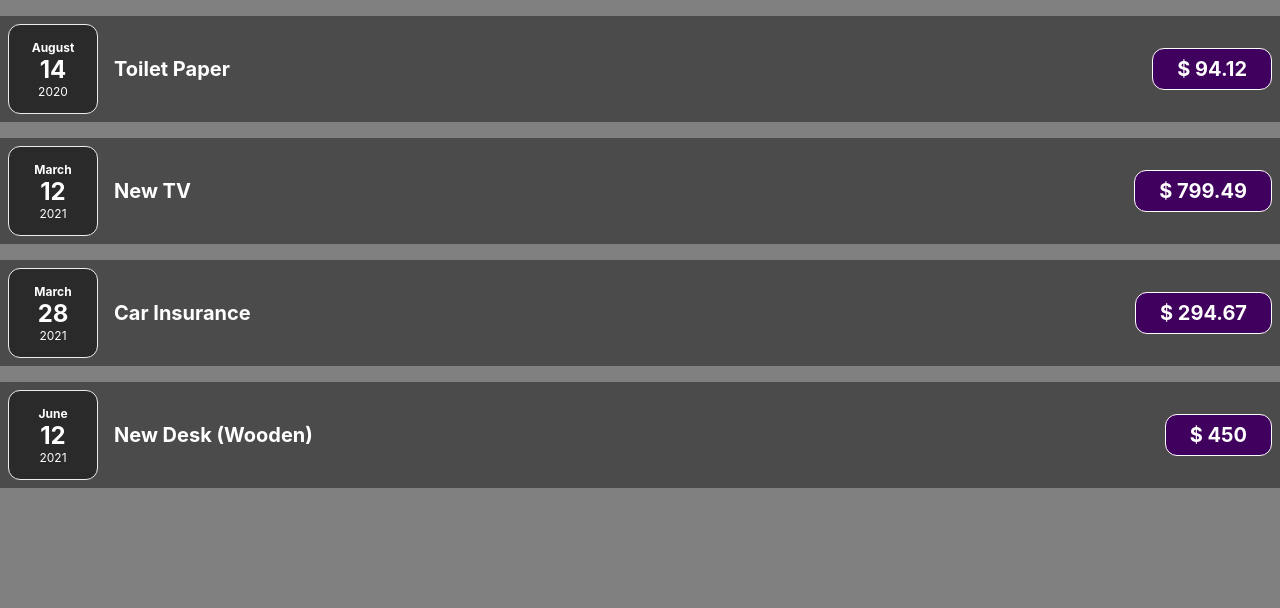
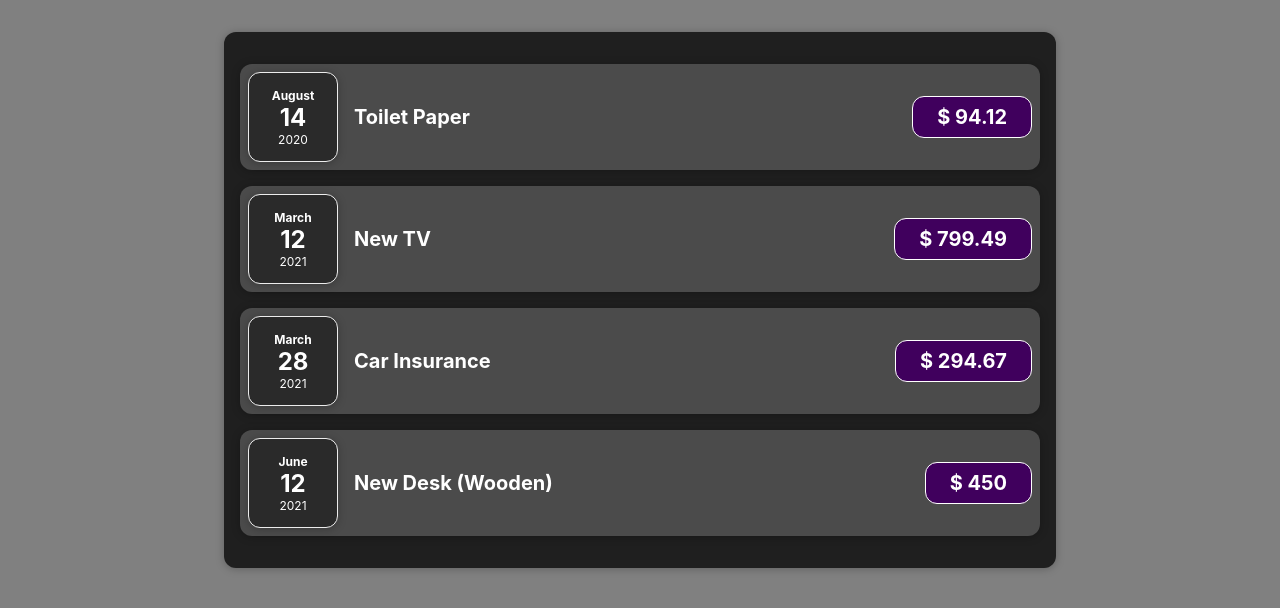
Before and after one commit to avishekdr/react-tutorial, a React (Create React App) app: page / in a window 1280 px wide. Shown: the top 608 px of the page. Built offline with nearby package versions, Linux system fonts and the light colour scheme.

Commit message:
Optimized App component by creating Expenses component & spliting

```diff
--- a/src/App.js
+++ b/src/App.js
@@ -1,6 +1,5 @@
-import logo from './logo.svg';
 import './App.css';
-import { ExpenseItem } from './components/ExpenseItem';
+import { Expenses } from './components/Expenses';
 
 function App() {
   const expenses = [
@@ -9,14 +8,7 @@
     { id: 'e3', title: 'Car Insurance', amount: 294.67, date: new Date(2021, 2, 28) },
     { id: 'e4', title: 'New Desk (Wooden)', amount: 450, date: new Date(2021, 5, 12) },
   ];
-  return (
-    <div>
-      <ExpenseItem title={expenses[0].title} amount={expenses[0].amount} date={expenses[0].date} />
-      <ExpenseItem title={expenses[1].title} amount={expenses[1].amount} date={expenses[1].date} />
-      <ExpenseItem title={expenses[2].title} amount={expenses[2].amount} date={expenses[2].date} />
-      <ExpenseItem title={expenses[3].title} amount={expenses[3].amount} date={expenses[3].date} />
-    </div>
-  );
+  return <Expenses items={expenses} />;
 }
 
 export default App;
--- /dev/null
+++ b/src/components/Card.css
@@ -0,0 +1,9 @@
+.card {
+    /* padding: 1rem;
+    background-color: rgb(31, 31, 31);
+    margin: 2rem auto;
+    width: 50rem;
+    max-width: 95%; */
+    border-radius: 12px;
+    box-shadow: 0 1px 8px rgba(0, 0, 0, 0.25);
+}
--- /dev/null
+++ b/src/components/Card.js
@@ -0,0 +1,5 @@
+import './Card.css';
+
+export function Card(props) {
+    return <div className={`card ${props.className}`}>{props.children}</div>;
+}
--- a/src/components/ExpenseDate.js
+++ b/src/components/ExpenseDate.js
@@ -1,3 +1,4 @@
+import { Card } from './Card';
 import './ExpenseDate.css';
 
 export function ExpenseDate(props) {
@@ -7,10 +8,10 @@
         props.date.getFullYear()
     ];
     return (
-        <div className="expense-date">
+        <Card className="expense-date">
             <div className='expense-date__month'>{month}</div>
             <div className='expense-date__day'>{date}</div>
             <div className='expense-date__year'>{year}</div>
-        </div>
+        </Card>
     );
 }
--- a/src/components/ExpenseItem.js
+++ b/src/components/ExpenseItem.js
@@ -1,14 +1,15 @@
 import './ExpenseItem.css';
 import { ExpenseDate } from './ExpenseDate';
+import { Card } from './Card';
 export function ExpenseItem(props) {
 
     return (
-        <div className="expense-item">
+        <Card className="expense-item">
             <ExpenseDate date={props.date} />
             <div className="expense-item__description">
                 <h2>{props.title}</h2>
                 <div className="expense-item__price">$ {props.amount}</div>
             </div>
-        </div>
+        </Card>
     );
 }
--- /dev/null
+++ b/src/components/Expenses.css
@@ -0,0 +1,7 @@
+.expenses {
+    padding: 1rem;
+    background-color: rgb(31, 31, 31);
+    margin: 2rem auto;
+    width: 50rem;
+    max-width: 95%;
+}
--- /dev/null
+++ b/src/components/Expenses.js
@@ -0,0 +1,14 @@
+import './Expenses.css';
+import { Card } from './Card';
+import {ExpenseItem} from './ExpenseItem';
+
+export function Expenses(props) {
+    return (
+        <Card className="expenses">
+            <ExpenseItem title={props.items[0].title} amount={props.items[0].amount} date={props.items[0].date} />
+            <ExpenseItem title={props.items[1].title} amount={props.items[1].amount} date={props.items[1].date} />
+            <ExpenseItem title={props.items[2].title} amount={props.items[2].amount} date={props.items[2].date} />
+            <ExpenseItem title={props.items[3].title} amount={props.items[3].amount} date={props.items[3].date} />
+        </Card>
+    );
+}
```
